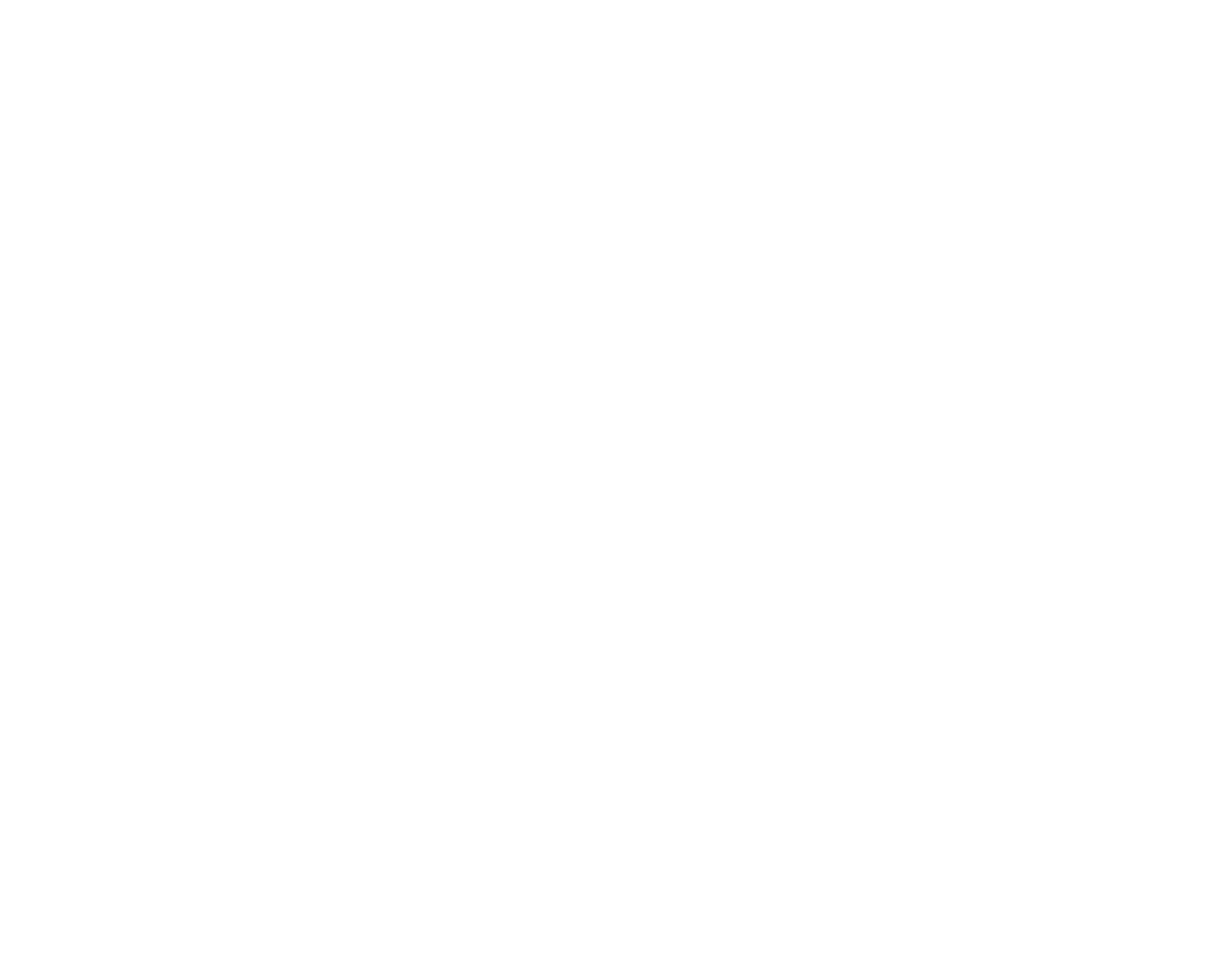
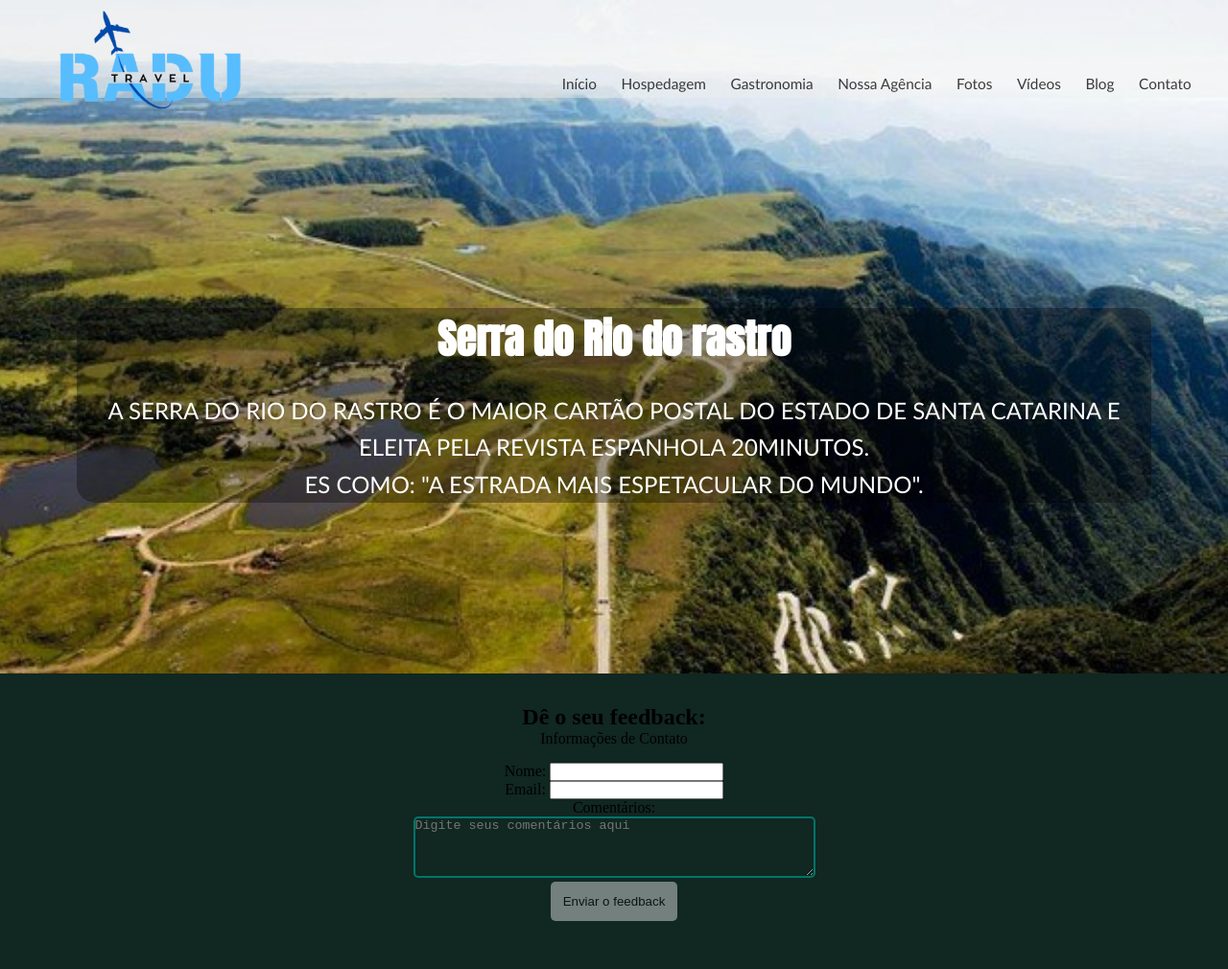
Before and after one commit to raf4sant0s/natureza, a plain HTML site: page index.html in a window 1280 px wide. Shown: the whole page at 96% size. Before the commit the page ends 800 px from the top, so only its background shows below. Drawn offline with Linux system fonts and the light colour scheme.

Commit message:
header feito e começando footer

```diff
--- a/index.html
+++ b/index.html
@@ -7,6 +7,49 @@
     <title>Natureza</title>
 </head>
 <body>
-
+    <div class="container">
+    <header>
+        <img src="img/logo.png" alt="Radu Viagens">
+        <div class="navbar">
+            <ul>
+                <li><a href="#">Início</a></li>
+                <li><a href="#">Hospedagem</a></li>
+                <li><a href="#">Gastronomia</a></li>
+                <li><a href="#">Nossa Agência</a></li>
+                <li><a href="#">Fotos</a></li>
+                <li><a href="#">Vídeos</a></li>
+                <li><a href="#">Blog</a></li>
+                <li><a href="#">Contato</a></li>
+            </ul>
+        </div>
+    </header>
+    <main>
+        <div class="conteudo">
+            <h1>Serra do Rio do rastro</h1>
+            <p class="descricao">A SERRA DO RIO DO RASTRO É O MAIOR CARTÃO POSTAL DO ESTADO DE SANTA CATARINA
+            E ELEITA PELA REVISTA ESPANHOLA 20MINUTOS. <br> ES COMO: "A ESTRADA MAIS ESPETACULAR DO MUNDO".</p>
+        </div>
+    </main>
+    <footer>
+        <section>
+                <h2>Dê o seu feedback:</h2>
+                <form>
+                    <fieldset>
+                        <legend>Informações de Contato</legend>
+                        <label for="name">Nome:</label>
+                        <input type="text" id="name" name="name">
+                        <br>
+                        <label for="email">Email:</label>
+                        <input type="email" id="email" name="email">
+                        <br>
+                        <label for="cometarios">Comentários:</label><br>
+                        <textarea id="comentarios" name="comentarios" rows="4" cols="50" placeholder="Digite seus comentários aqui"></textarea>
+                        <br>
+                        <button onclick="alert('FEEDBACK ENVIADO!')">Enviar o feedback</button>
+                    </fieldset>
+                </form>
+            </section>
+    </footer>
+    </div>
 </body>
 </html>
--- a/style.css
+++ b/style.css
@@ -0,0 +1,150 @@
+@import url('https://fonts.googleapis.com/css2?family=Anton&display=swap');
+
+* {
+    margin: 0;
+    padding: 0;
+    box-sizing: border-box;
+}
+
+.container {
+    display: grid;
+    grid-template-areas: 'header'
+                         'header'
+                          'main'
+                          'footer'
+                          ;
+}
+html{
+    background-image: url(img/serra1.jpg);
+    background-repeat: no-repeat;
+    width: 100%;
+    height: 100%;
+    background-position: center center;
+    background-size: cover;
+}
+header {
+    display: flex;
+    justify-content: space-between;
+    align-items: center;
+    flex-wrap: wrap;
+    background-color: #eeeded73;
+    height: 8vmax;
+}
+
+header img {
+    height: 18vmin;
+    display: flex;
+    align-items: center;
+    margin-right: auto;
+    margin-left: 2vmax;
+    margin-bottom: 2vmax;
+}
+
+.navbar ul {
+    list-style-type: none;
+    display: flex;
+    align-items: center;
+    flex-wrap: wrap;
+    font-family: 'Gill Sans', sans-serif;
+    font-size: 1.2vmax;
+    gap: 2vmax;
+    justify-content: end;
+    margin-top: 0.3vmax;
+    margin-right: 3vmax;
+    margin-left: 3.5vmax;
+}
+
+.navbar a {
+    color: #000000c2;
+    text-decoration: none;
+    display: inline-block;
+}
+
+.navbar a:hover{
+    border-bottom: 3px solid #000000c2;
+}
+
+
+main {
+    display: flex;
+    gap: 2vmin;
+    align-items: center;
+    justify-content: center;
+    padding: 5vmin;
+    flex-wrap: wrap;
+    max-width: 1200px;
+    margin: 0 auto;
+    min-height: 70vh;
+    /*background-color: #0000007f;*/
+    margin-top: 5vmin;
+}
+
+.conteudo {
+    display: flex;
+    flex-direction: column;
+    gap: 1vmin;
+    color: #ffffff;
+    text-align: center;
+    justify-content: end;
+    font-size: 2.5vmin;
+    background-color: #00000054;
+    border-radius: 1.5vmax;
+}
+
+.conteudo h1 {
+    font-family: "Anton", sans-serif;
+    font-size: 3.3vmax;
+    font-style: normal;
+    margin-bottom: 2vmin;
+    text-align: center;
+}
+
+.conteudo .descricao {
+    font-size: 3vmin;
+    line-height: 1.6;
+    text-align: center;
+    font-family: 'Gill Sans', sans-serif;
+}
+
+
+fieldset {
+    border: 2px solid rgb(17, 39, 33);
+    border-radius: 5px;
+    padding: 1rem;
+}
+
+legend {
+    padding: 0 0.5rem;
+}
+
+textarea {
+    outline: none;
+    border-radius: 5px;
+    border: 2px solid rgb(1, 117, 105);
+    background-color: transparent;
+}
+
+button {
+    background-color: #eeeded73;
+    border: none;
+    padding: 0.8rem;
+    color: rgb(9, 22, 19);
+    border-radius: 5px;
+    cursor: pointer;
+
+}
+
+footer {
+    background-color:rgb(17, 39, 33);
+    padding: 2rem;
+    text-align: center;
+}
+
+.paragrafo-footer {
+    color: rgb(1, 117, 105);
+}
+
+footer a {
+    text-decoration: none;
+    color: aqua;
+}
```
Also changed, not shown: img/logo.png (added), img/serra1.jpg (added).
